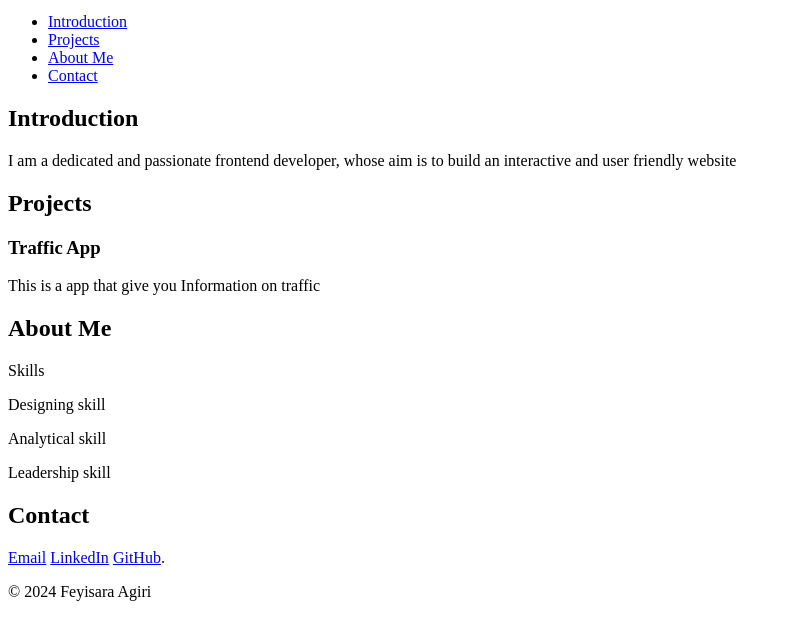
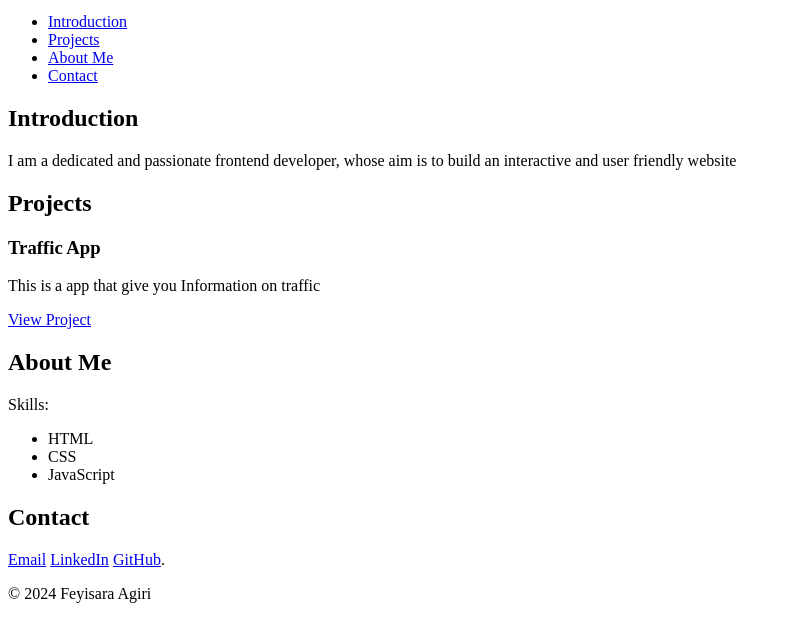
Before and after one commit to AgiriFeyisara/My_First_Portfolio, a plain HTML site: page portfolio/index.html in a window 1280 px wide. Shown: the part 101-742 px from the top of the page, without its empty margins (0-791 px from the left). Drawn offline with Linux system fonts and the light colour scheme.

Commit message:
I fixed an error in the meta section

```diff
--- a/portfolio/index.html
+++ b/portfolio/index.html
@@ -1,7 +1,8 @@
 <!DOCTYPE html>
 <html lang="en">
   <head>
-    <meta charset="UTF-8" />
+  <meta charset="utf-8">
+
     <meta name="viewport" content="width=device-width, initial-scale=1.0" />
     <title>Feyisara Agiri - Personal Portfolio</title>
   </head>
@@ -14,7 +15,7 @@
       <ul>
         <li><a href="#introduction">Introduction</a></li>
         <li><a href="#projects">Projects</a></li>
-        <li><a href="#about-me">About Me</a></li>
+      <li><a href="#about">About Me</a></li>
         <li><a href="#contact">Contact</a></li>
       </ul>
     </nav>
@@ -30,15 +31,18 @@
       <article class="project">
         <h3>Traffic App</h3>
         <p> This is a app that give you Information on traffic</p>
-             <a href='project.html' target='_blank'></a>
+         <a href='project.html' target='_blank'>View Project</a>
+
       </article>
     </section>
     <section id="about">
         <h2>About Me</h2>
-        <p>Skills</p>
-        <p>Designing skill</p>
-        <p>Analytical skill</p>
-        <p>Leadership skill</p>
+       <p>Skills:</p>
+  <ul>
+    <li>HTML</li>
+    <li>CSS</li>
+    <li>JavaScript</li>
+  </ul>
     </section>
 <section id="contact">
     <h2>Contact</h2>
```
Also changed, not shown: portfolio/header.html (added).
